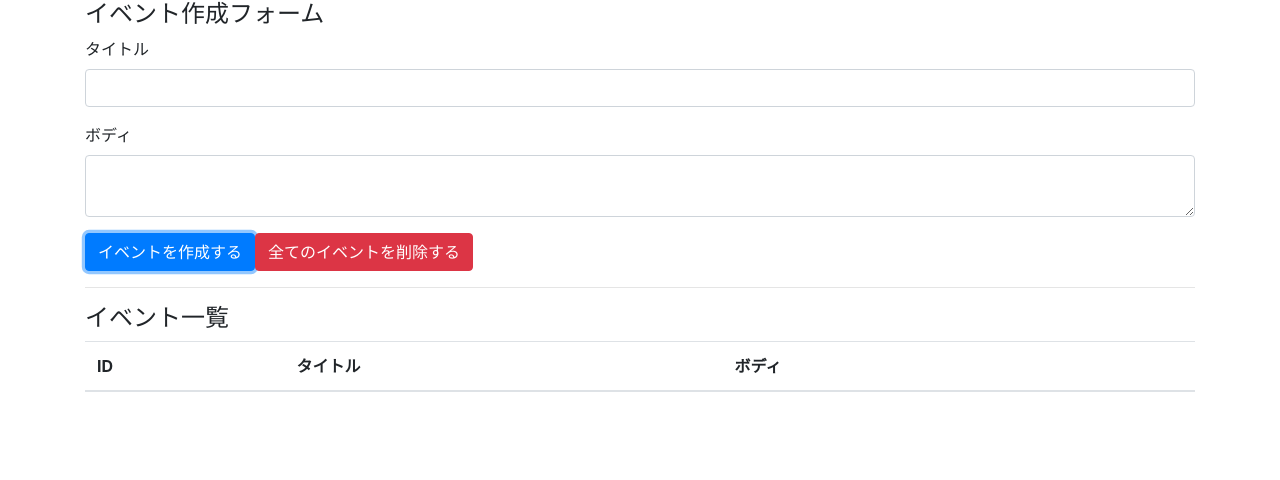
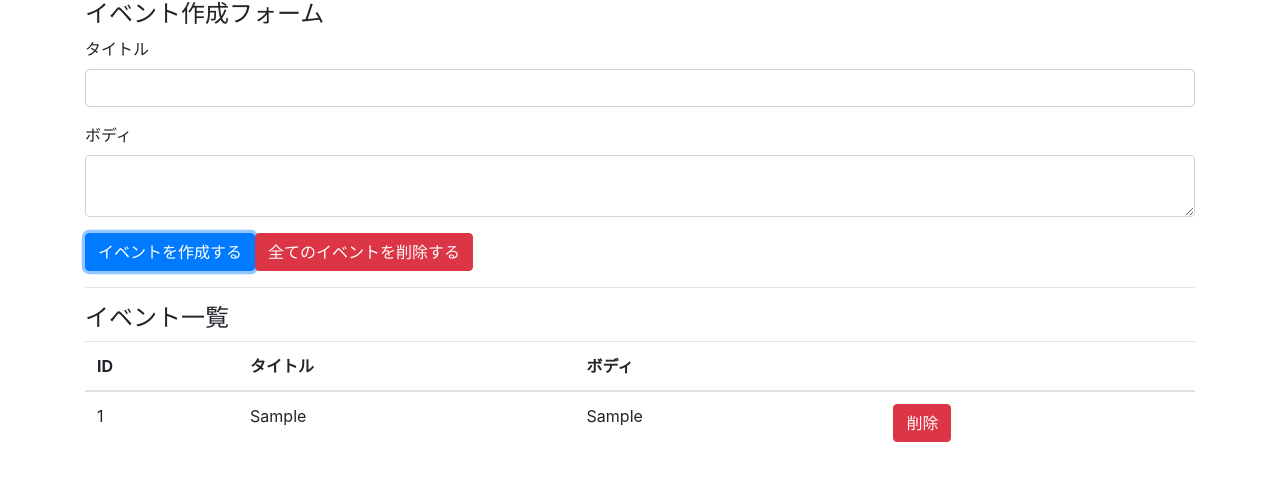
Before and after one commit to YudaiTamura/learning-react-hooks, a React (Create React App) app: page / in a window 1280 px wide. Both pictures are taken after typing "Sample", "Sample" into the empty fields and a click on the button "イベントを作成する". Shown: the top 480 px of the page. Built offline with nearby package versions, Linux system fonts and the light colour scheme.

Commit message:
イベントをテーブルに表示できるように イベントの削除機能を追加

```diff
--- a/src/components/App.js
+++ b/src/components/App.js
@@ -2,6 +2,7 @@
 
 import "bootstrap/dist/css/bootstrap.min.css";
 
+import Event from "./Event";
 import reducer from "../reducers";
 
 const App = () => {
@@ -50,7 +51,11 @@
               <th></th>
             </tr>
           </thead>
-          <tbody></tbody>
+          <tbody>
+            {state.map((event, index) => (
+              <Event key={index} event={event} dispatch={dispatch} />
+            ))}
+          </tbody>
         </table>
       </div>
     </>
--- /dev/null
+++ b/src/components/Event.js
@@ -0,0 +1,21 @@
+import React from "react";
+
+const Event = ({ event, dispatch }) => {
+  const handleClickDeleteButton = () => {
+    dispatch({ type: "DELETE_EVENT", id: event.id });
+  };
+  return (
+    <tr>
+      <td>{event.id}</td>
+      <td>{event.title}</td>
+      <td>{event.body}</td>
+      <td>
+        <button type="button" className="btn btn-danger" onClick={handleClickDeleteButton}>
+          削除
+        </button>
+      </td>
+    </tr>
+  );
+};
+
+export default Event;
--- a/src/reducers/index.js
+++ b/src/reducers/index.js
@@ -5,7 +5,7 @@
       const id = state.length === 0 ? 1 : state[state.length - 1].id + 1;
       return [...state, { id, ...event }];
     case "DELETE_EVENT":
-      return state;
+      return state.filter((event) => event.id !== action.id);
     case "DELETE_ALL_EVENTS":
       return [];
     default:
```
